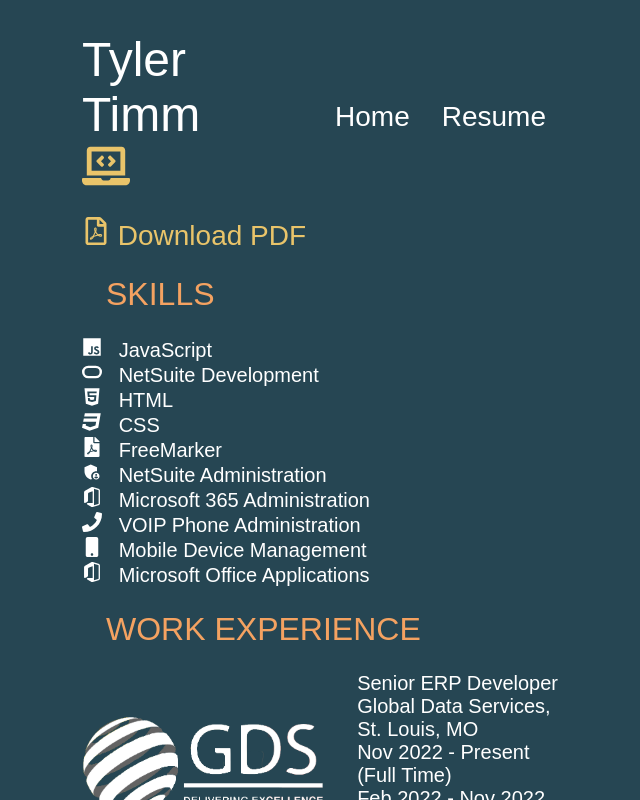
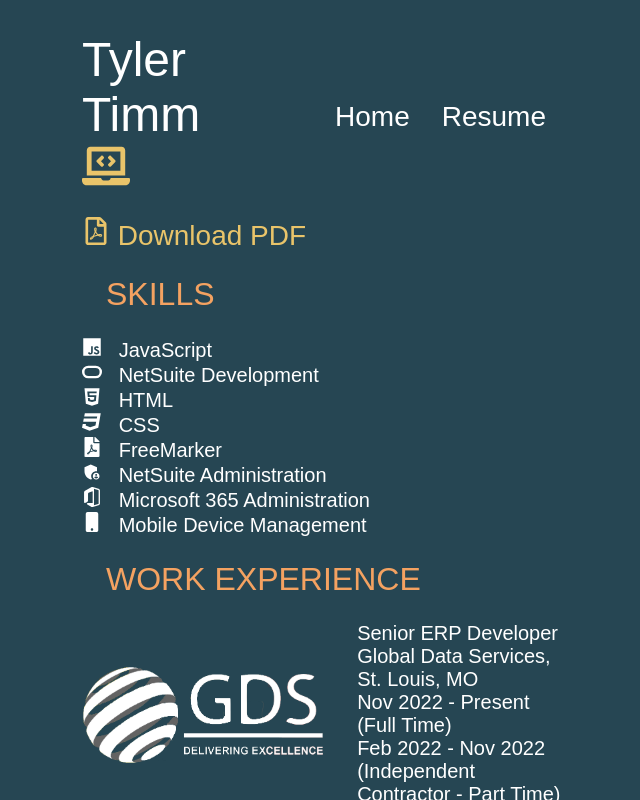
Before and after one commit to tyler-timm/react-personal-site, a Next.js app: page /resume in a window 1280 px wide. Shown: the top 800 px of the page, without its empty margins (318-958 px from the left). Built offline with nearby package versions, Linux system fonts and the light colour scheme.

Commit message:
Remove extra skills, combine icon imports

```diff
--- a/src/pages/resume.js
+++ b/src/pages/resume.js
@@ -4,20 +4,9 @@ import styles from '@/styles/Home.module.css';
 
 import Header from '@/components/Header.js';
 
-import { FaLaptopCode } from "react-icons/fa";
-import { FaJs } from "react-icons/fa";
-import { FaHtml5 } from "react-icons/fa";
-import { FaCss3 } from "react-icons/fa";
-import { FaFilePdf } from "react-icons/fa";
-import { FaDatabase } from "react-icons/fa";
+import { FaJs, FaHtml5, FaCss3, FaFilePdf, FaMobile, FaRegFilePdf } from "react-icons/fa";
+import { SiMicrosoftoffice, SiOracle } from 'react-icons/si';
 import { MdAdminPanelSettings } from "react-icons/md";
-import { SiMicrosoftoffice } from "react-icons/si";
-import { FaPhone } from "react-icons/fa";
-import { FaMobile } from "react-icons/fa";
-import { SiOracle } from "react-icons/si";
-import { FaRegFilePdf } from "react-icons/fa";
-
-import { useState } from "react";
 
 const resumeSections = [
     `Software Developer
@@ -64,18 +53,8 @@ const skills = [
     },
     {
         key: 7,
-        name: 'VOIP Phone Administration',
-        icon: <FaPhone />
-    },
-    {
-        key: 8,
         name: 'Mobile Device Management',
         icon: <FaMobile />
-    },
-    {
-        key: 9,
-        name: 'Microsoft Office Applications',
-        icon: <SiMicrosoftoffice />
     }
 ];
 
@@ -107,7 +86,7 @@ export default function Resume() {
                         target="_blank"
                         rel="noopener noreferrer"
                         className={styles.downloadPDF}>
-                        <FaRegFilePdf/> Download PDF
+                        <FaRegFilePdf /> Download PDF
                     </a>
                     <div className={styles.sectionHead}>SKILLS</div>
                     <div className={styles.skills}>
```
